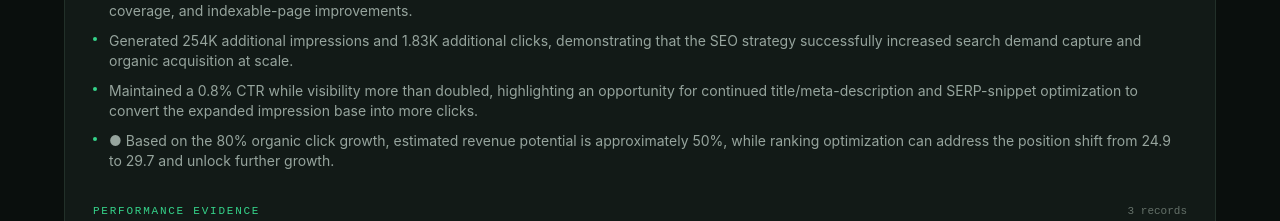
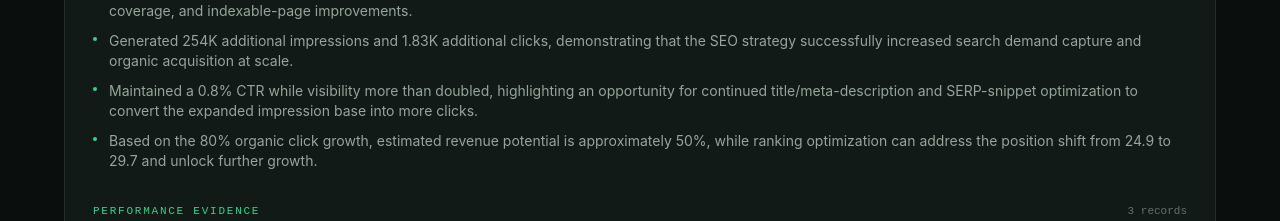
Before and after one commit to moheenarcade/arshad-ali-seo-specialist, a Next.js app: page / in a window 1280 px wide. Shown: the part 5320-5541 px from the top of the page. Built offline with nearby package versions, Linux system fonts and the light colour scheme.

Commit message:
Update content.ts

```diff
--- a/src/data/content.ts
+++ b/src/data/content.ts
@@ -112,7 +112,7 @@ export const projects: Project[] = [
       "Expanded Google Search impressions from 203K to 457K (90%), indicating significantly broader SERP reach supported by content optimization, keyword coverage, and indexable-page improvements.",
       "Generated 254K additional impressions and 1.83K additional clicks, demonstrating that the SEO strategy successfully increased search demand capture and organic acquisition at scale.",
       "Maintained a 0.8% CTR while visibility more than doubled, highlighting an opportunity for continued title/meta-description and SERP-snippet optimization to convert the expanded impression base into more clicks.",
-      "●	Based on the 80% organic click growth, estimated revenue potential is approximately 50%, while ranking optimization can address the position shift from 24.9 to 29.7 and unlock further growth.",
+      "Based on the 80% organic click growth, estimated revenue potential is approximately 50%, while ranking optimization can address the position shift from 24.9 to 29.7 and unlock further growth.",
     ],
     metrics: [
       { label: "Clicks", before: "1.97K", after: "3.8K", change: "+80%", positive: true },
```
